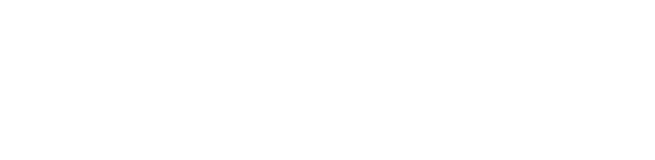
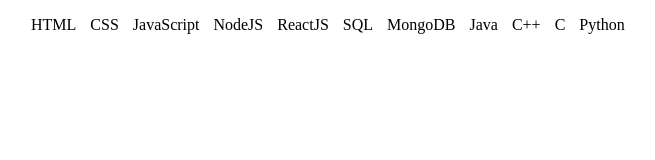
Before and after one commit to NeoAnthem/cssPractice, a plain HTML site: page CSS/Day5/hw2.html in a window 1280 px wide. Shown: the whole page, without its empty margins (22-677 px from the left). Drawn offline with Linux system fonts and the light colour scheme.

Commit message:
Update hw2.html

```diff
--- a/CSS/Day5/hw2.html
+++ b/CSS/Day5/hw2.html
@@ -1,7 +1,39 @@
 <!--
 Qs2. Create a list of technologies - HTML, CSS, JavaScript, NodeJS, ReactJS, SQL,
-MongoDB, Java, C++
-, C & Python.
+MongoDB, Java, C++, C & Python.
 Now change the display of all list items to inline to move them all in a single line.
 Did you notice something different? Try to find why the bullet points disappear.
+
+Answer : The list item no longer behaves like a block-level element,
+so the browser removes the bullet points automatically.
+This is a default behavior because bullets are tied to block display.
 -->
+
+<!DOCTYPE html>
+<html>
+<head>
+  <style>
+    ul.inline-list li {
+      display: inline;
+      margin: 5px;
+    }
+  </style>
+</head>
+<body>
+
+  <ul class="inline-list">
+    <li>HTML</li>
+    <li>CSS</li>
+    <li>JavaScript</li>
+    <li>NodeJS</li>
+    <li>ReactJS</li>
+    <li>SQL</li>
+    <li>MongoDB</li>
+    <li>Java</li>
+    <li>C++</li>
+    <li>C</li>
+    <li>Python</li>
+  </ul>
+
+</body>
+</html>
```
